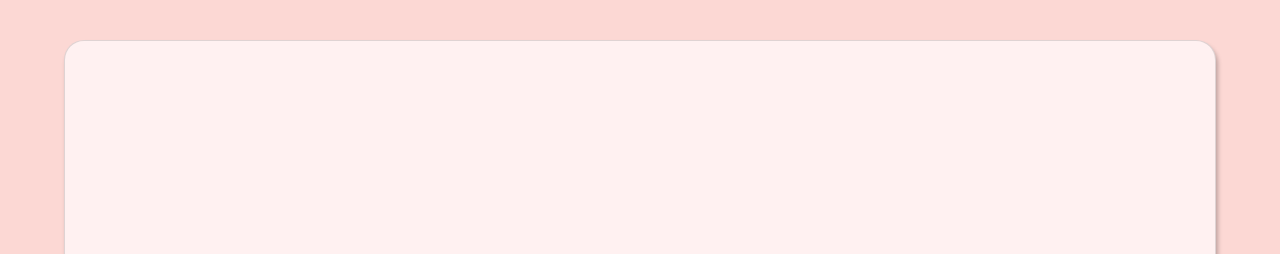
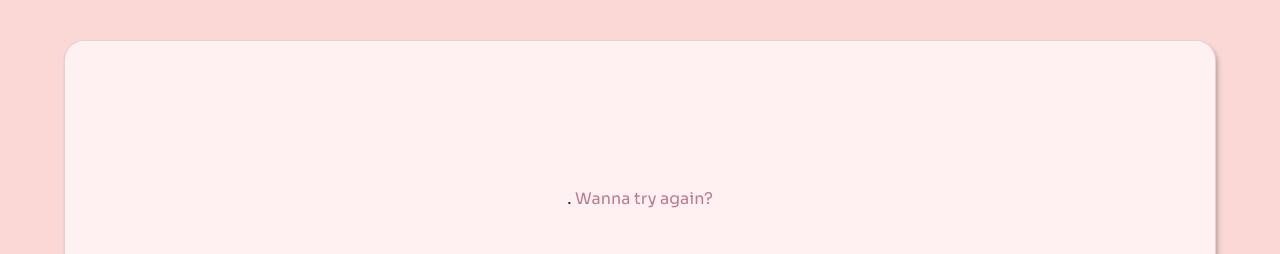
Before and after one commit to ansabgillani/MilkCalculator, a Flask app: template templates/results.html in a window 1280 px wide. Shown: the top 254 px of the page. Run offline with Flask 2, Linux system fonts and the light colour scheme; the template is opened without the code that fills it, so the values that code supplies are empty.

Commit message:
Added home reference

```diff
--- a/static/styles/styles.css
+++ b/static/styles/styles.css
@@ -83,6 +83,15 @@ table, th, td {
   );
 }
 
+.link {
+    color: #b97a95;
+    text-decoration: none;
+}
+.link:hover{
+    color: #3e2c41;
+}
+
+
 @media only screen and (max-width: 600px) {
   #rangePicker {
     display: block !important;
--- a/templates/results.html
+++ b/templates/results.html
@@ -9,7 +9,7 @@
             </div>
             <div class="heading col-md-12 text-center d-md-flex justify-content-md-center align-items-md-center"
                  style="height: 25%;">
-                <p>{{ response['follow_up_message'] }}</p>
+                <p>{{ response['follow_up_message'] }}. <a class="link" href="/">Wanna try again?</a></p>
             </div>
             <div class="heading col-md-12 text-center d-md-flex justify-content-md-center align-items-md-center"
                  style="height: 25%;">
```
